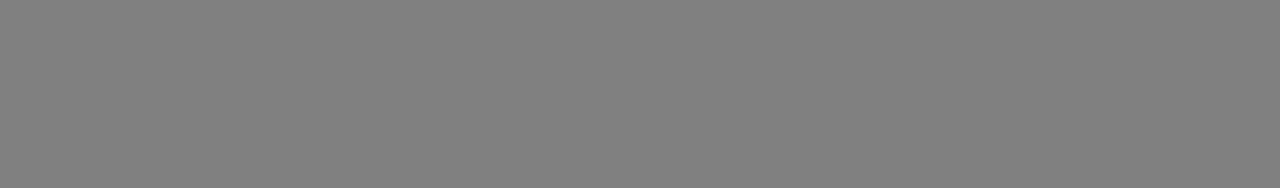
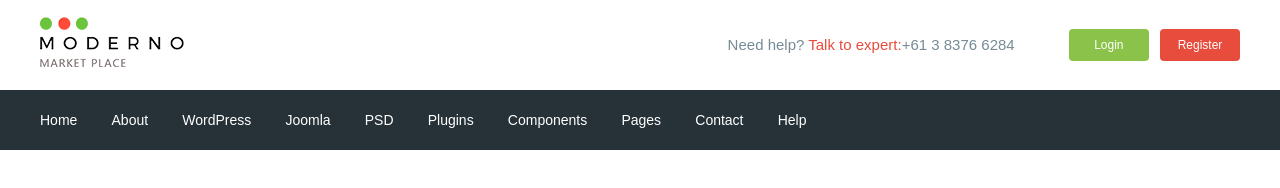
Before and after one commit to mrbushik/moderno, a website: page app/index.html in a window 1280 px wide. Drawn offline with nearby package versions, Linux system fonts and the light colour scheme; files that its build step writes are made by us from their sources; a web font is replaced by a local one.

Commit message:
added header

```diff
--- a/app/index.html
+++ b/app/index.html
@@ -5,10 +5,92 @@
     <meta http-equiv="X-UA-Compatible" content="IE=edge">
     <meta name="viewport" content="width=device-width, initial-scale=1.0">
     <title>Document</title>
+    <link href="https://fonts.googleleapis.com/css?family=Roboto:500,700&display=swap" rel="stylesheet">
     <link rel="stylesheet" href="/css/libs.min.css">
     <link rel="stylesheet" href="/css/style.min.css">
 </head>
 <body>
+  <header class="header">
+    <div class="header__top">
+     <div class="container">
+       <div class="header__top-inner">
+
+
+      <div class="header__logo">
+        <a href="#">
+          <img src="/img/logo.png" alt="">
+        </a>
+      </div>
+      <div class="header__text">
+        <a href="#">Need help?</a> Talk to expert:<a class="header__phone" href="tel:61383766284">+61 3 8376 6284</a>
+      </div>
+      <div class="header__box">
+        <a class="basket" href="#"></a>
+        <a  class="header__btn header__btn-login" href="">Login</a>
+        <a  class="header__btn header__btn-registr" href="">Register</a>
+      </div>
+    </div>
+    </div>
+   <div class="header__menu">
+     <div class="container">
+       <nav class="menu">
+<ul class="menu__list">
+  <li>
+    <a href="#">
+      Home
+    </a>
+  </li>
+  <li>
+    <a href="#">
+About
+    </a>
+  </li>
+  <li>
+    <a href="#">
+WordPress
+    </a>
+  </li>
+  <li>
+    <a href="#">
+      Joomla
+    </a>
+  </li>
+  <li>
+    <a href="#">
+      PSD
+    </a>
+  </li>
+  <li>
+    <a href="#">
+      Plugins
+    </a>
+  </li>
+  <li>
+    <a href="#">
+      Components
+    </a>
+  </li>
+  <li>
+    <a href="#">
+      Pages
+    </a>
+  </li>
+  <li>
+    <a href="#">
+      Contact
+    </a>
+  </li>
+  <li>
+    <a href="#">
+      Help
+    </a>
+  </li>
+</ul>
+       </nav>
+     </div>
+    </div>
+   </div>
+  </header>
   <div class="box"></div>
     <script src="https://ajax.googleapis.com/ajax/libs/jquery/3.6.0/jquery.min.js"></script>
     <script src="/js/libs.min.js"></script>
--- /dev/null
+++ b/app/scss/_fonts.scss
@@ -0,0 +1,9 @@
+@font-face{
+    font-family: "Roboto-Regular", sans-serif;
+src: url("../fonts/Roboto-Regular.woff2") format(woff2);
+src: url("../fonts/Roboto-Regular.woff") format(woff);
+font-weight: 400;
+ //для сео чтоб отображалось системными шрифтами
+font-display: swap;
+
+}
--- /dev/null
+++ b/app/scss/_global.scss
@@ -0,0 +1,31 @@
+html{
+    box-sizing: border-box;
+}
+*::before,
+*::after{
+    box-sizing: inherit;
+}
+a{
+    display: inline-block;
+    text-decoration: none;
+    color: $text;
+}
+ul,
+li{
+    padding: 0;
+    margin: 0;
+    list-style: none;
+}
+body{
+    font-family: "Roboto-Regular",sans-serif;
+    font-size: 15px;
+    line-height: 24px;
+    color: $text;
+    font-weight: 400;
+}
+.container{
+    max-width: 1200px;
+    margin: 0 auto;
+    padding: 0 15px;
+
+}
--- /dev/null
+++ b/app/scss/_vars.scss
@@ -0,0 +1,4 @@
+$text: #768b95;
+$red: #e74c3c;
+$green: #8bc34a;
+$bg: #263238;
--- a/app/scss/style.scss
+++ b/app/scss/style.scss
@@ -1,15 +1,49 @@
-html{
-    box-sizing: border-box;
+@import"vars";
+@import"global";
+@import"_fonts";
+.header__top-inner{
+    display: flex;
+    justify-content: space-between;
+    height: 90px;
+    align-items: center;
 }
-*::before,
-*::after{
-    box-sizing: i;
+.header__text{
+    margin-left: auto;
+    margin-right: 50px;
+      color: $red;
 }
-body{
-background-color: grey;
+.header__btn{
+    width: 72px;
+    padding: 4px;
+    border-radius: 4px;
+    text-align: center;
+    color: #fff;
+    font-size: 12px;
 }
-.box{
+.header__btn-login{
+    background-color: $green;
+}
+.header__btn-registr{
+    background-color: $red;
+    margin-left: 7px;
+}
+.header__menu{
+    background-color: $bg;
+}
+.menu{
     display: flex;
-    transition: all .3s;
-
+    align-items: center;
+    height: 60px;
 }
+.menu__list{
+    li{
+        display: inline-block;
+        & + li{
+            margin-left: 30px;
+        }
+    }
+    a{
+        color: #fff;
+        font-size: 14px;
+    }
+}
```
Also changed, not shown: gulpfile.js (+7 -3 lines), app/fonts/Roboto-Regular.woff (added), app/fonts/Roboto-Regular.woff2 (added), app/img/logo.jpg (added), app/img/logo.png (added), app/img/фон.png (added), img/logo.jpg (added), img/logo.png (added), img/фон.png (added), package.json (line endings or trailing spaces).
